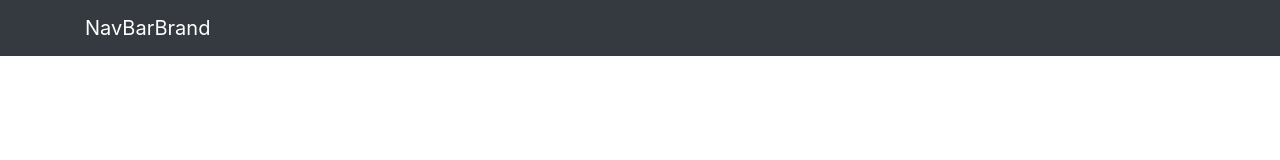
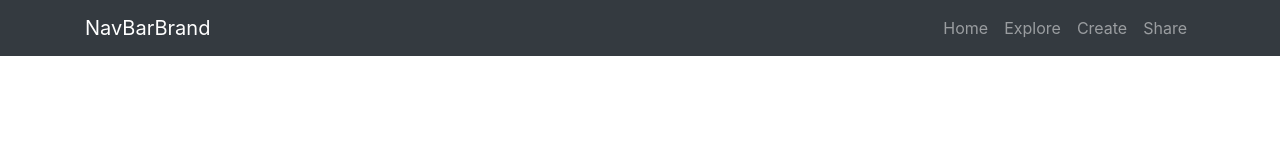
Before and after one commit to SOunit/bootstrap-memo, a plain HTML site: page 07-navbar/index.html in a window 1280 px wide. Drawn offline with nearby package versions, Linux system fonts and the light colour scheme.

Commit message:
add memo

```diff
--- a/07-navbar/index.html
+++ b/07-navbar/index.html
@@ -17,6 +17,29 @@
     <nav class="navbar bg-dark navbar-dark navbar-expand-sm">
       <div class="container">
         <a class="navbar-brand" href="#">NavBarBrand</a>
+        <button
+          class="navbar-toggler"
+          data-toggle="collapse"
+          data-target="#navbarCollapse"
+        >
+          <span class="navbar-toggler-icon"></span>
+        </button>
+        <div class="collapse navbar-collapse" id="navbarCollapse">
+          <ul class="navbar-nav ml-auto">
+            <li class="nav-item">
+              <a href="#home" class="nav-link">Home</a>
+            </li>
+            <li class="nav-item">
+              <a href="#explore-head-section" class="nav-link">Explore</a>
+            </li>
+            <li class="nav-item">
+              <a href="#create-head-section" class="nav-link">Create</a>
+            </li>
+            <li class="nav-item">
+              <a href="#share-head-section" class="nav-link">Share</a>
+            </li>
+          </ul>
+        </div>
       </div>
     </nav>
   </body>
```
